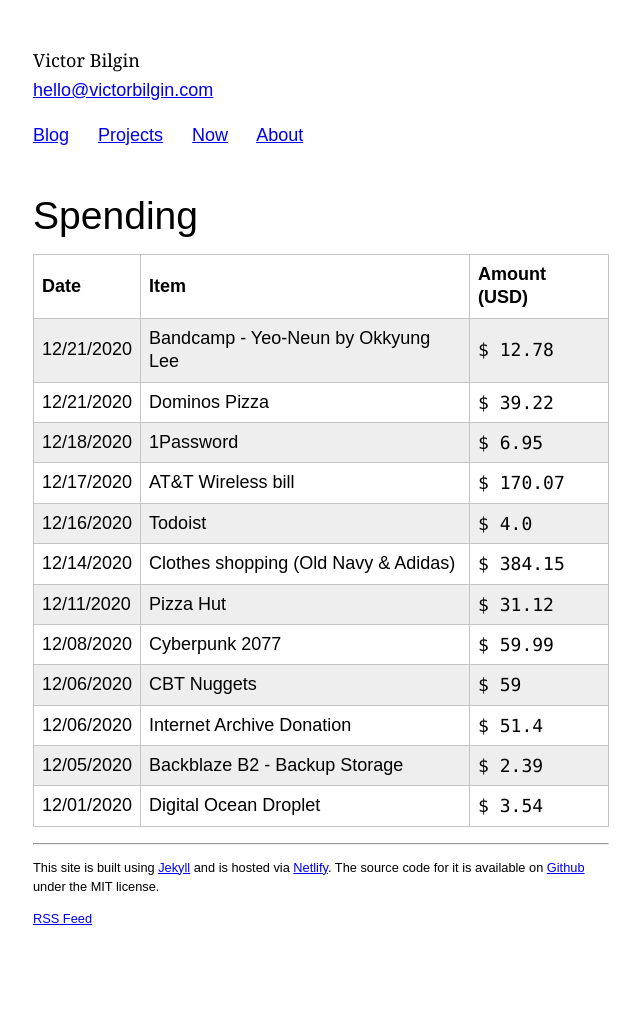
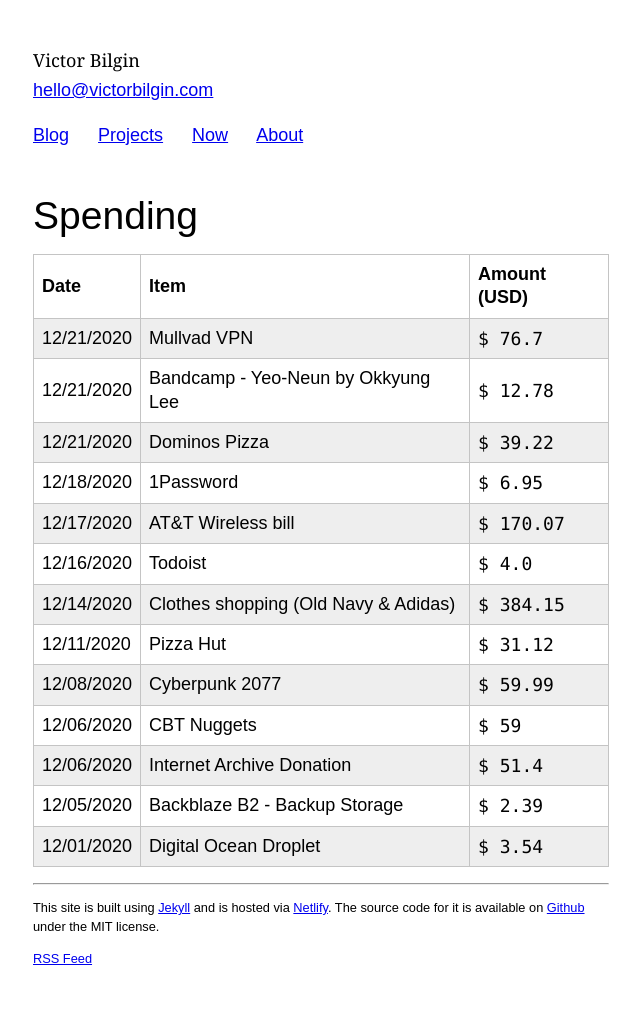
Before and after one commit to vbilgin/vb-v7, a Jekyll site: the page built from _projects/spending.html, in a window 1280 px wide. Shown: the whole page, without its empty margins (319-959 px from the left). Built offline with Jekyll 4.4.1, drawn with Linux system fonts in a browser that asks for light colours; before the commit the page ends 989 px from its top, so only the background shows below that.

Commit message:
Added expense

```diff
--- a/_data/spending.yml
+++ b/_data/spending.yml
@@ -34,3 +34,6 @@
 - date: 2020-12-21
   name: "Bandcamp - Yeo-Neun by Okkyung Lee"
   amount: 12.78
+- date: 2020-12-21
+  name: "Mullvad VPN"
+  amount: 76.70
```
